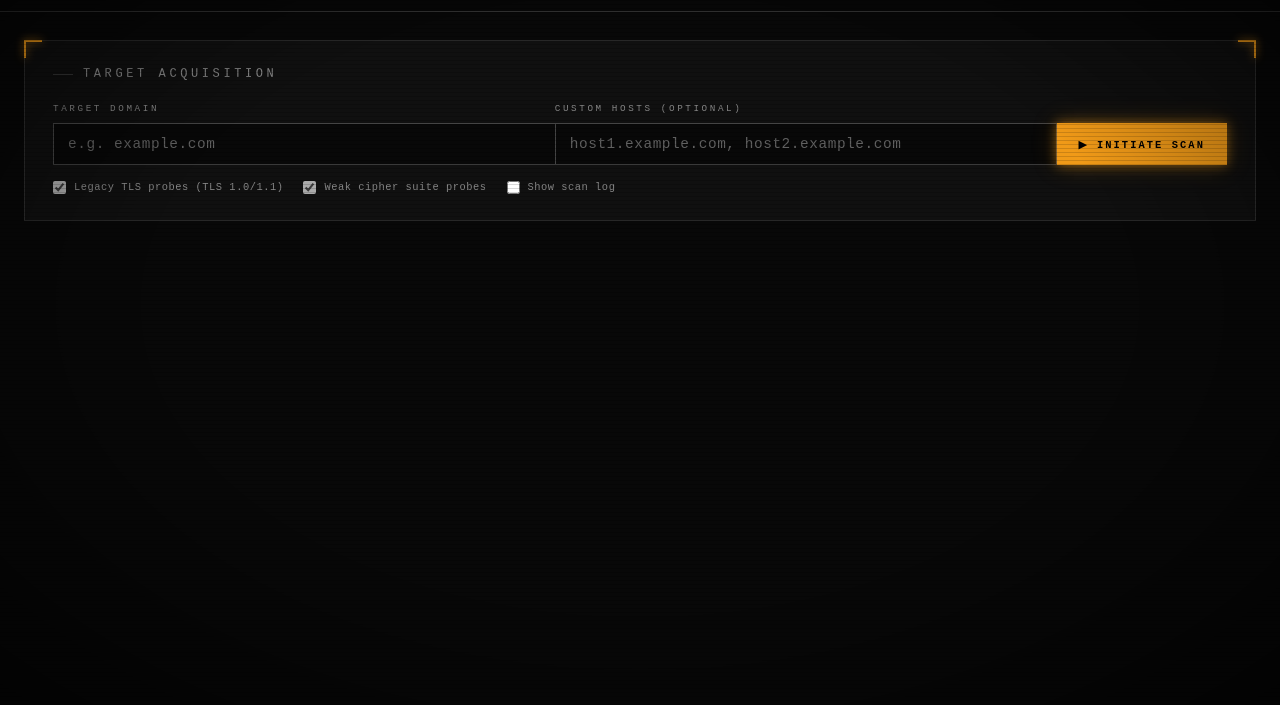
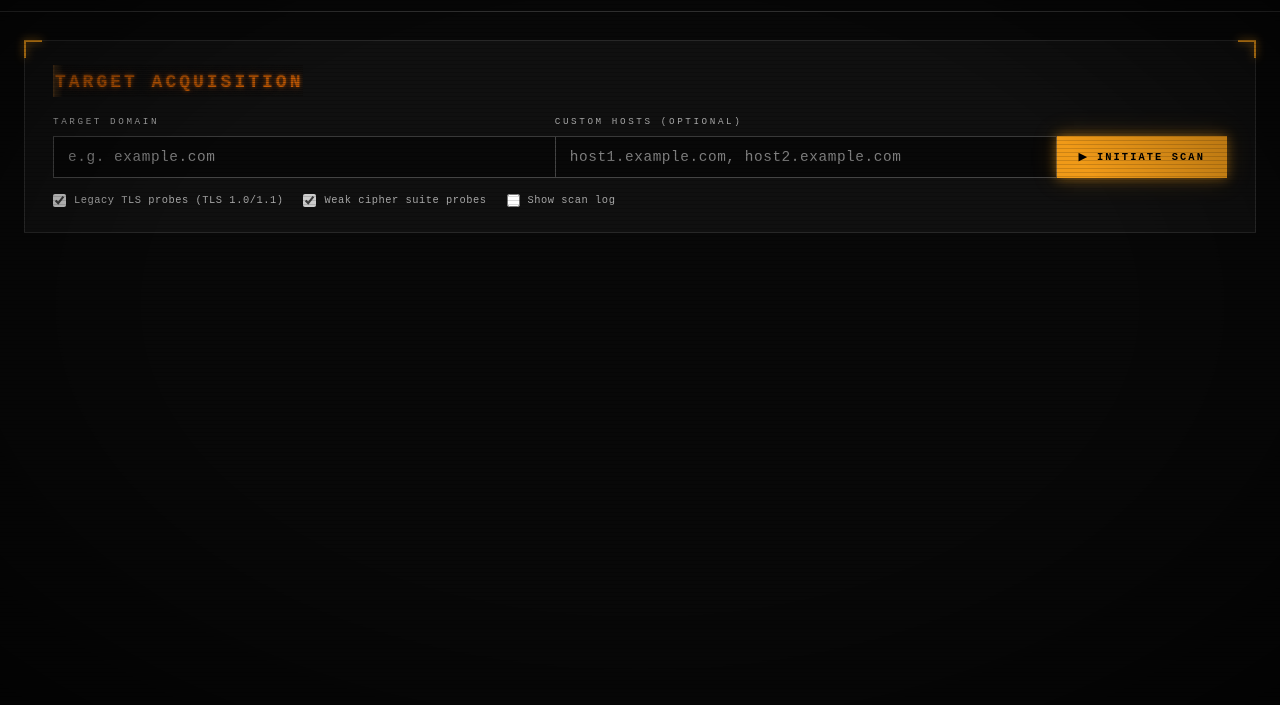
Before and after one commit to advocate4000/CipherQ, a website: page index.html in a window 1280 px wide. Shown: the part 95-800 px from the top of the page. Drawn offline with Linux system fonts and the light colour scheme; animation ran at ten frames a second.

Commit message:
Add files via upload

```diff
--- a/index.html
+++ b/index.html
@@ -19,11 +19,11 @@
     --amber-glow: #ffc23a;
 
     /* All UI accents are grey */
-    --accent:     #aaaaaa;
+    --accent:     #cccccc;
     --accent2:    #666666;
     --accent-dim: #444444;
     --accent-pale:#1a1a1a;
-    --accent-glow:#dddddd;
+    --accent-glow:#f0f0f0;
 
     --danger:     #ff3322;
     --danger-dim: #3d0e08;
@@ -34,9 +34,9 @@
     --info:       #00e5ff;
     --info-dim:   #043838;
 
-    --muted:      #606060;
-    --text:       #c8c8c8;
-    --text2:      #888888;
+    --muted:      #808080;
+    --text:       #e0e0e0;
+    --text2:      #aaaaaa;
     --font-mono:  'JetBrains Mono', 'Fira Code', 'Courier New', monospace;
     --font-ui:    'JetBrains Mono', 'Courier New', monospace;
   }
@@ -183,24 +183,18 @@
   .scan-panel::before { top: -1px; left: -1px; border-width: 2px 0 0 2px; }
   .scan-panel::after  { top: -1px; right: -1px; border-width: 2px 2px 0 0; }
 
-  .scan-panel h2 {
-    font-size: 0.75rem;
-    font-weight: 400;
-    color: var(--text2);
+  .scan-panel h2.target-acq-heading {
+    display: flex;
+    justify-content: flex-start;
     margin-bottom: 18px;
-    display: flex;
-    align-items: center;
-    gap: 10px;
-    letter-spacing: 0.3em;
-    text-transform: uppercase;
-  }
-
-  .scan-panel h2::before {
-    content: '';
+    padding: 0;
+    border: none;
+    background: none;
+  }
+
+  #ta-canvas {
     display: block;
-    width: 20px; height: 1px;
-    background: #333;
-    flex-shrink: 0;
+    /* sized by JS */
   }
 
   .scan-form {
@@ -911,7 +905,7 @@
 
   <!-- Scan Panel -->
   <div class="scan-panel">
-    <h2>Target Acquisition</h2>
+    <h2 class="target-acq-heading"><canvas id="ta-canvas"></canvas></h2>
     <div class="scan-form">
       <div class="field-group">
         <label>Target Domain</label>
@@ -2214,6 +2208,175 @@ async function downloadReport() {
 
   requestAnimationFrame(drawFrame);
 })();
+
+
+// ─── TARGET ACQUISITION heading canvas ───────────────────────────────────────
+(function initTAHeading() {
+  const canvas = document.getElementById('ta-canvas');
+  if (!canvas) return;
+  const ctx = canvas.getContext('2d');
+
+  const TEXT    = 'TARGET ACQUISITION';
+  const FONT    = "700 18px 'Courier New', monospace";
+  const ORANGE  = '#c85a00';
+  const HOT     = '#ff8c2a';
+  const CHAR_SP = 3;
+
+  // Measure and size canvas
+  ctx.font = FONT;
+  const textW = ctx.measureText(TEXT).width + (TEXT.length - 1) * CHAR_SP;
+  const H = 32;
+  canvas.width  = Math.ceil(textW) + 4;
+  canvas.height = H;
+
+  let frame = 0;
+
+  // Sweep: horizontal (left-to-right), very slow
+  let sweepX = 0;
+  const sweepSpeed = 0.00133; // px per frame — ~15min per pass
+
+  // Flicker
+  let flicker = 1.0, flickerTarget = 1.0, flickerCooldown = 0;
+
+  // Glitch state: random horizontal band tears
+  let glitchBands = [];   // [{y, h, shift, life, maxLife}]
+  let glitchSpawnTimer = 24300 + Math.floor(Math.random() * 24300);
+
+  function spawnGlitch() {
+    const numBands = 1 + Math.floor(Math.random() * 3);
+    for (let i = 0; i < numBands; i++) {
+      const bandH = 2 + Math.floor(Math.random() * 6);
+      glitchBands.push({
+        y:       Math.floor(Math.random() * H),
+        h:       bandH,
+        shift:   (Math.random() < 0.5 ? -1 : 1) * (2 + Math.random() * 8),
+        life:    0,
+        maxLife: 1 + Math.floor(Math.random() * 3),
+      });
+    }
+    // Next glitch: very slow — 12 to 30 seconds at 60fps
+    glitchSpawnTimer = 32400 + Math.floor(Math.random() * 32400);
+  }
+
+  function drawLetterspaced(text, x, y) {
+    let cx = x;
+    for (const ch of text) {
+      ctx.fillText(ch, cx, y);
+      cx += ctx.measureText(ch).width + CHAR_SP;
+    }
+  }
+
+  function drawFrame() {
+    frame++;
+    const W = canvas.width;
+
+    // ── Flicker ──────────────────────────────────────────────────────
+    if (flickerCooldown > 0) {
+      flickerCooldown--;
+    } else {
+      if (Math.random() < 0.012) {
+        flickerTarget = 0.1 + Math.random() * 0.25;
+        flickerCooldown = 1 + Math.floor(Math.random() * 3);
+      } else {
+        flickerTarget = 0.82 + Math.random() * 0.18;
+      }
+    }
+    flicker += (flickerTarget - flicker) * 0.35;
+
+    // ── Glitch spawn ─────────────────────────────────────────────────
+    glitchSpawnTimer--;
+    if (glitchSpawnTimer <= 0) spawnGlitch();
+
+    // Age out dead glitch bands
+    glitchBands = glitchBands.filter(b => b.life < b.maxLife);
+    glitchBands.forEach(b => b.life++);
+
+    ctx.clearRect(0, 0, W, H);
+    ctx.font = FONT;
+    ctx.textBaseline = 'middle';
+    const y = H / 2 + 1;
+
+    // ── Text glow passes ──────────────────────────────────────────────
+    ctx.save();
+    ctx.filter = 'blur(6px)';
+    ctx.globalAlpha = 0.4 * flicker;
+    ctx.fillStyle = ORANGE;
+    drawLetterspaced(TEXT, 2, y);
+    ctx.restore();
+
+    ctx.save();
+    ctx.filter = 'blur(2px)';
+    ctx.globalAlpha = 0.65 * flicker;
+    ctx.fillStyle = ORANGE;
+    drawLetterspaced(TEXT, 2, y);
+    ctx.restore();
+
+    ctx.save();
+    ctx.filter = 'none';
+    ctx.globalAlpha = flicker;
+    ctx.fillStyle = ORANGE;
+    drawLetterspaced(TEXT, 2, y);
+    ctx.restore();
+
+    ctx.save();
+    ctx.filter = 'blur(1px)';
+    ctx.globalAlpha = 0.18 * flicker;
+    ctx.fillStyle = HOT;
+    drawLetterspaced(TEXT, 2, y);
+    ctx.restore();
+
+    // ── Glitch bands (shift horizontal slices) ─────────────────────
+    for (const b of glitchBands) {
+      if (b.y + b.h > H || b.y < 0) continue;
+      // Copy the band and redraw offset
+      try {
+        const strip = ctx.getImageData(0, b.y, W, b.h);
+        ctx.putImageData(strip, b.shift, b.y);
+        // Optionally smear the original with dim fill to leave a ghost
+        ctx.fillStyle = `rgba(200,90,0,0.08)`;
+        ctx.fillRect(0, b.y, W, b.h);
+      } catch(e) {}
+    }
+
+    // ── Static scanlines (horizontal stripes) ─────────────────────
+    ctx.save();
+    for (let sy = 0; sy < H; sy += 2) {
+      ctx.fillStyle = 'rgba(0,0,0,0.30)';
+      ctx.fillRect(0, sy, W, 1);
+    }
+    ctx.restore();
+
+    // ── Moving sweep — LEFT TO RIGHT, very slow ───────────────────
+    sweepX = (sweepX + sweepSpeed) % W;
+    ctx.save();
+    const sweepGrad = ctx.createLinearGradient(sweepX - 10, 0, sweepX + 10, 0);
+    sweepGrad.addColorStop(0,    'rgba(255,160,60,0)');
+    sweepGrad.addColorStop(0.4,  'rgba(255,160,60,0.14)');
+    sweepGrad.addColorStop(0.5,  'rgba(255,160,60,0.28)');
+    sweepGrad.addColorStop(0.6,  'rgba(255,160,60,0.14)');
+    sweepGrad.addColorStop(1,    'rgba(255,160,60,0)');
+    ctx.fillStyle = sweepGrad;
+    ctx.fillRect(sweepX - 10, 0, 20, H);
+    ctx.restore();
+
+    // ── Grain ────────────────────────────────────────────────────
+    if (frame % 2 === 0) {
+      const imgData = ctx.getImageData(0, 0, W, H);
+      const d = imgData.data;
+      for (let i = 0; i < d.length; i += 12) {
+        const n = (Math.random() - 0.5) * 22;
+        d[i]   = Math.min(255, Math.max(0, d[i]   + n));
+        d[i+1] = Math.min(255, Math.max(0, d[i+1] + n * 0.4));
+        d[i+2] = Math.min(255, Math.max(0, d[i+2]));
+      }
+      ctx.putImageData(imgData, 0, 0);
+    }
+
+    requestAnimationFrame(drawFrame);
+  }
+
+  requestAnimationFrame(drawFrame);
+})();
 </script>
 </body>
 </html>
```
